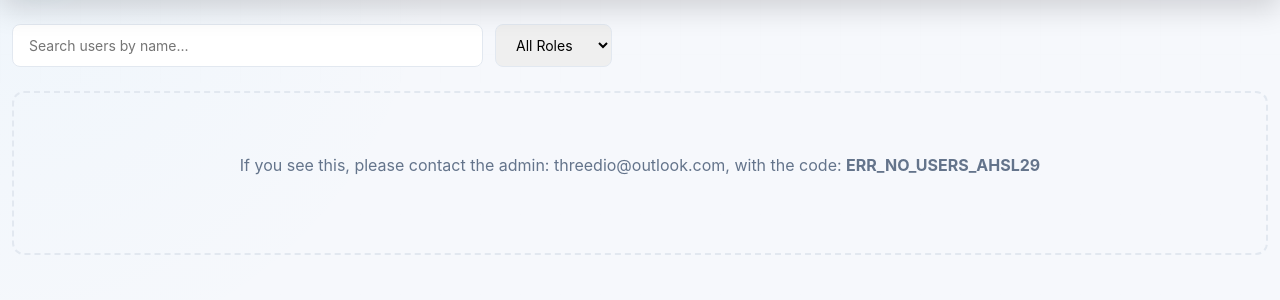
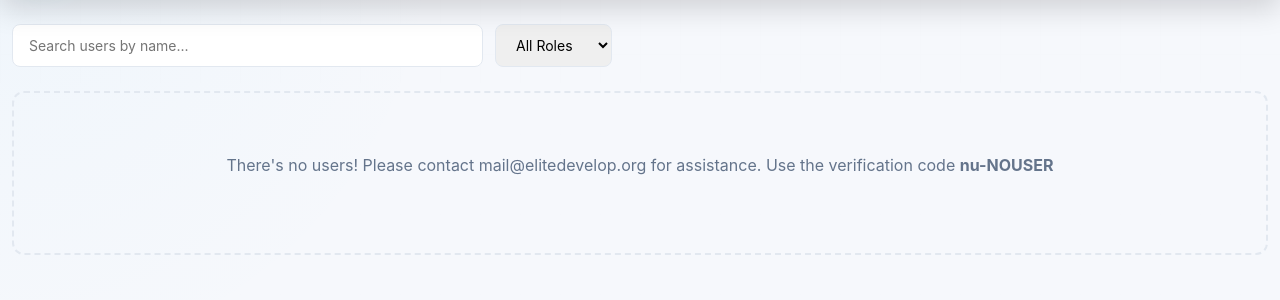
Before and after one commit to sockglide43856/elitedevelop, a Django app: page /users/ in a window 1280 px wide. Shown: the part 66-366 px from the top of the page. Run offline with Django 5.2, Linux system fonts and the light colour scheme; data comes from the database, SQL or seed files in the repository; some libraries are stand-ins or nearby versions.

Commit message:
Update email/error when there's no users

```diff
--- a/templates/users.html
+++ b/templates/users.html
@@ -34,7 +34,7 @@
         </div>
     {% empty %}
         <div class="empty-state">
-            <p>If you see this, please contact the admin: threedio@outlook.com, with the code: <strong>ERR_NO_USERS_AHSL29</strong></p>
+            <p>There's no users! Please contact mail@elitedevelop.org for assistance. Use the verification code <strong>nu-NOUSER</strong></p>
         </div>
     {% endfor %}
 </div>
```
